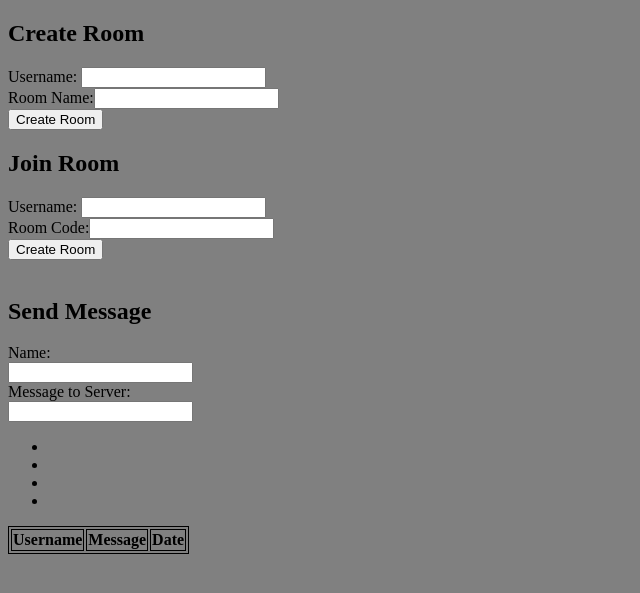
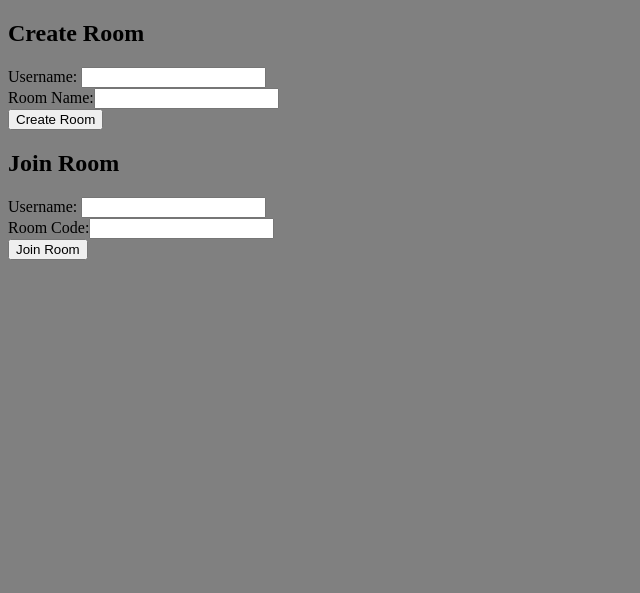
Before and after one commit to frantene/FlaskSocketServer, a Flask app: page / in a window 1280 px wide. Shown: the top 593 px of the page, without its empty margins (0-640 px from the left). Run offline with Flask 3, Linux system fonts and the light colour scheme; lists and menus that the app fills with data are empty; some libraries are stand-ins or nearby versions.

Commit message:
remove messaging in index.html

```diff
--- a/server.py
+++ b/server.py
@@ -1,17 +1,27 @@
 from flask import Flask, render_template, session, redirect, request, url_for
 from flask_socketio import SocketIO, join_room, leave_room
-from utilities.function import Room
+from utilities.function import Room, Usertime
 from datetime import datetime
+import threading
+import time
 
 app = Flask(__name__)
 app.config['SECRET_KEY'] = 'secret!'
 socketio = SocketIO(app)
 
 rooms = Room()
+user_time = Usertime()
+
+
+def second_clock():
+    while True:
+        user_time.user_timer_up()
+        time.sleep(1)
 
 
 @app.route('/')
 def main():
+    session.clear()
     return render_template('index.html')
 
 
@@ -61,18 +71,6 @@ def room(code):
         return redirect(url_for('main'))
 
 
-@socketio.on('my event')
-def handle_message(message):
-    user = {
-        'Name': message['Name'],
-        'UUID': session['UUID'],
-        'serverMessage': message['data'],
-        'Time': datetime.now().strftime("%b %d, %Y %H:%M:%S"),
-    }
-    session['Main'].append(user)
-    socketio.emit('new_data', user)
-
-
 @socketio.on('room join')
 def room_join():
     if rooms.room_exist(session['Room']):
@@ -90,6 +88,7 @@ def handle_message(message):
 
 @socketio.on('disconnect')
 def room_leave():
+    print(request.sid)
     if rooms.room_exist(session['Room']):
         rooms.remove_player(session['Room'], session['UUID'])
         socketio.emit("member_list", rooms.get_room_members(session['Room']), to=session['Room'])
@@ -98,4 +97,5 @@ def room_leave():
 
 
 if __name__ == '__main__':
+    # threading.Thread(target=second_clock).start()
     socketio.run(app, debug=True, allow_unsafe_werkzeug=True, host='0.0.0.0')
--- a/static/index.js
+++ /dev/null
@@ -1,31 +0,0 @@
-var socket = io();
-
-socket.on('new_data', function(message) {
-    document.getElementById('UUID').innerHTML = message['UUID'];
-    document.getElementById('serverMessage').innerHTML = message['serverMessage'];
-    document.getElementById('Time').innerHTML = message['Time'];
-    document.getElementById('Name').innerHTML = message['Name'];
-
-    var table = document.getElementById('history').getElementsByTagName('tbody')[0];
-    var newRow = table.insertRow();
-    newRow.insertCell(0).innerHTML = message['Name'];
-    newRow.insertCell(1).innerHTML = message['serverMessage'];
-    newRow.insertCell(2).innerHTML = message['Time'];
-});
-
-function sendMessage(){
-    if (document.getElementById("Message").value != '' && document.getElementById("firstname").value != '') {
-        var message = document.getElementById("Message").value;
-        var name = document.getElementById('firstname').value;
-        socket.emit('my event', {data: message, 'Name': name});
-    }
-}
-
-function handleKeyPress(event, choice) {
-    if (event.keyCode === 13) {
-        switch(choice) {
-            case 1:
-                sendMessage();
-        }
-    }
-}
--- a/static/style.css
+++ b/static/style.css
@@ -6,15 +6,6 @@
 
 body {
     background-color: gray
-}
-
-table {
-    width: 100%;
-}
-
-table, th, td, tr{
-    border: 1px solid;
-    wrap: none;
 }
 
 .Message-Container {
--- a/templates/index.html
+++ b/templates/index.html
@@ -22,34 +22,7 @@
         <br>
         <label>Room Code:</label><input name="room_code">
         <br>
-        <button type="submit">Create Room</button>
+        <button type="submit">Join Room</button>
     </form>
-    <br>
-    <h2>Send Message</h2>
-    <div class="vertical">
-        <div>
-            <label>Name: </label><input id="firstname" onkeypress="handleKeyPress(event, 1)">
-        </div>
-        <div>
-            <label>Message to Server: </label><input id="Message" onkeypress="handleKeyPress(event, 1)">
-        </div>
-    </div>
-    <div>
-        <ul>
-            <li id="UUID"></li>
-            <li id="Name"></li>
-            <li id="Time"></li>
-            <li id="serverMessage"></li>
-        </ul>
-    </div>
-    <div class="vertical">
-        <table id="history">
-            <tr>
-                <th>Username</th>
-                <th>Message</th>
-                <th>Date</th>
-            </tr>
-        </table>
-    </div>
 </body>
 </html>
```
